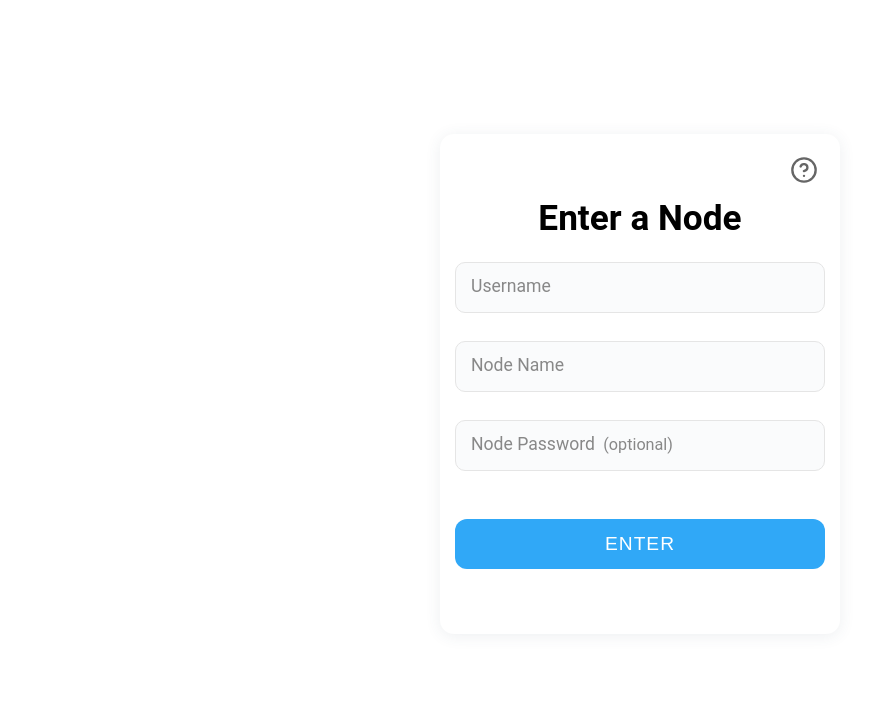
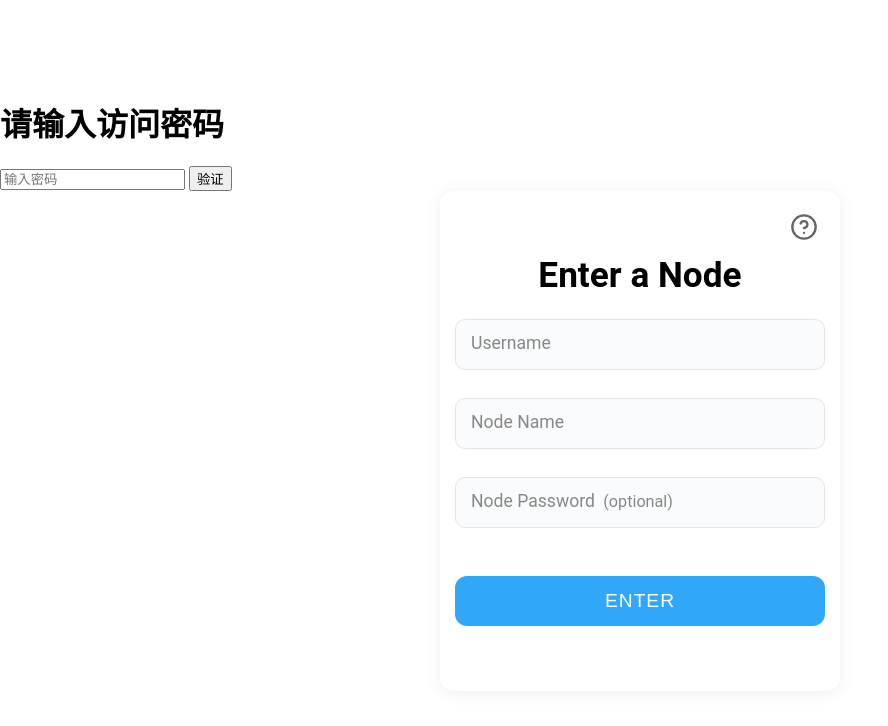
Before and after one commit to i04lovemusic/mj-nodecrypt, a website built with Vite: page client/index.html in a window 1280 px wide. Shown: the whole page, without its empty margins (0-888 px from the left). Built offline with nearby package versions, Linux system fonts and the light colour scheme.

Commit message:
Add password input form to index.html

```diff
--- a/client/index.html
+++ b/client/index.html
@@ -31,7 +31,17 @@
 		}
 	</style>
 </head>
-<body class="preload">	<div class="login-container" id="login-container">
+<body class="preload">		<div class="password-container" id="password-container">
+		<div class="password-card">
+			<h1>请输入访问密码</h1>
+			<form id="password-form">
+				<input type="password" id="access-password" placeholder="输入密码" required>
+				<button type="submit">验证</button>
+			</form>
+			<div class="password-error" id="password-error"></div>
+		</div>
+	</div>
+	<div class="login-container" id="login-container">
 		<!-- 翻转卡片容器 -->
 		<div class="flip-card" id="flip-card">
 			<div class="flip-card-inner">
```
